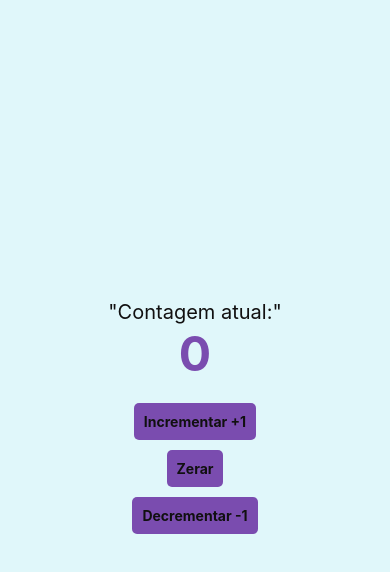
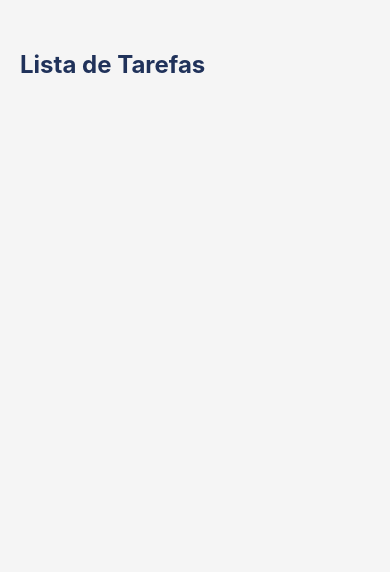
Before and after one commit to L3ili/inf204-desenvolvimento_mobile, a React Native app: screen / in a window 390 px wide. Shown: the top 572 px of the page. Built offline with nearby package versions, Linux system fonts and the light colour scheme.

Commit message:
feat: estrutura array de tarefas com JavaScript moderno

```diff
--- a/App.js
+++ b/App.js
@@ -1,67 +1,31 @@
-import React, { useState } from "react";
-import { Text, View, Button,TouchableOpacity, StyleSheet } from "react-native";
-
+import React from "react";
+import { StyleSheet, Text, View } from "react-native";
 export default function App() {
-  const [contagem, setContagem] = useState(0);
-  const decrementar = () => {
-    if (contagem > 0) {
-      setContagem(contagem - 1);
-    }
-  };
+// Criando um Array de Objetos em JavaScript puro
+const tarefas = [
+{ id: 1, descricao: "Estudar ES6+", concluida: true },
+{ id: 2, descricao: "Configurar ambiente Expo", concluida: true },
+{ id: 3, descricao: "Entender o funcionamento do JSX", concluida: false },
+{ id: 4, descricao: "Finalizar Roteiro de Pratica 02", concluida: false },
+];
 return (
 <View style={styles.container}>
-      <Text style={styles.titulo}>"Contagem atual:"</Text>
-      <Text style={styles.numero}>{contagem}</Text>
-
-      <TouchableOpacity onPress={() => setContagem(contagem + 1)} style={styles.botao}>
-        <Text style={styles.textoBotao}>Incrementar +1</Text>
-        </TouchableOpacity>
-        {/*Customização do botão incrementar +1*/}
-
-      <TouchableOpacity onPress={() => setContagem(0)} style={styles.botao}>
-        <Text style={styles.textoBotao}>Zerar</Text>
-        </TouchableOpacity>
-        {/*Customização do botão zerar*/}
-
-      <TouchableOpacity onPress={decrementar} style={styles.botao}>
-        <Text style={styles.textoBotao}>Decrementar -1</Text>
-        </TouchableOpacity>
-        {/*Customização do botão decrementar -1*/}
-
+<Text style={styles.titulo}>Lista de Tarefas</Text>
+{/* A lista sera renderizada aqui no Passo 3 */}
 </View>
 );
 }
-
 const styles = StyleSheet.create({
 container: {
 flex: 1,
-    justifyContent: "center",
-    alignItems: "center",
-    backgroundColor: "#e0f7fa"
+backgroundColor: "#f5f5f5",
+paddingTop: 50,
+paddingHorizontal: 20,
 },
-  texto: {
+titulo: {
 fontSize: 24,
 fontWeight: "bold",
-    color: "#380474"
+marginBottom: 20,
+color: "#20325a",
 },
-  titulo: {
-    fontSize: 20,
-    color: "#111010"
-  },
-  numero: {
-    fontSize: 48,
-    fontWeight: "bold",
-    color: "#7a4caf",
-    marginBottom: 20
-  },
-  botao: {
-    backgroundColor: "#7a4caf",
-    padding: 10,
-    borderRadius: 5,
-    marginBottom: 10
-  },
-  textoBotao: {
-    color: "#111010",
-    fontWeight: "bold"
-  }
 });
```
Lines whose indentation alone changed are shown as unchanged.
